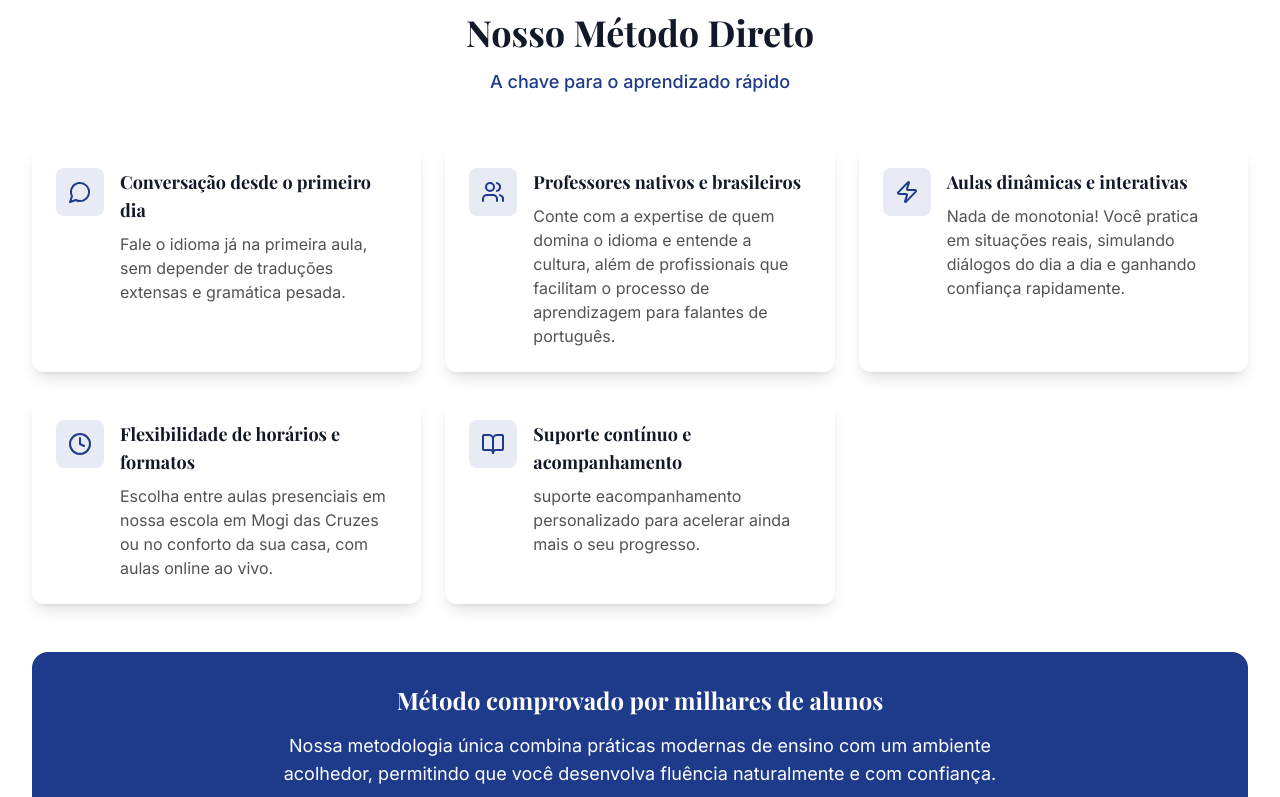
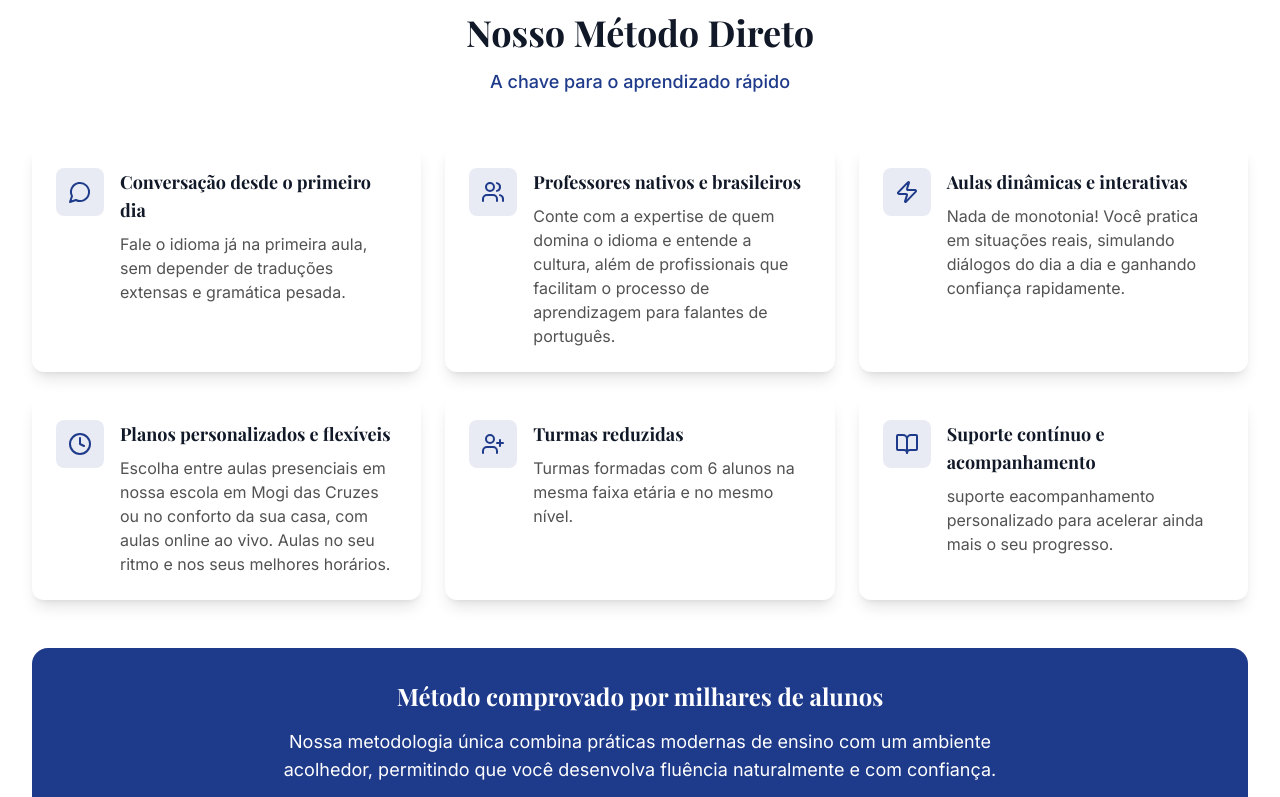
Before and after one commit to Tomcrconsultor/site-london, a React (Vite) app: page / in a window 1280 px wide. Shown: the part 3114-3911 px from the top of the page. Built offline with nearby package versions, Linux system fonts and the light colour scheme; no server answers.

Commit message:
Ajustes solicitados pelo cliente: Atualizando estatísticas, bandeiras e adicionando item sobre turmas reduzidas

```diff
--- a/src/components/Differentials.tsx
+++ b/src/components/Differentials.tsx
@@ -1,5 +1,5 @@
 import { motion } from "framer-motion";
-import { MessageCircle, Users, Zap, Clock, BookOpen } from "lucide-react";
+import { MessageCircle, Users, Zap, Clock, BookOpen, UserPlus } from "lucide-react";
 
 const differentials = [
   {
@@ -19,8 +19,13 @@ const differentials = [
   },
   {
     icon: Clock,
-    title: "Flexibilidade de horários e formatos",
-    description: "Escolha entre aulas presenciais em nossa escola em Mogi das Cruzes ou no conforto da sua casa, com aulas online ao vivo."
+    title: "Planos personalizados e flexíveis",
+    description: "Escolha entre aulas presenciais em nossa escola em Mogi das Cruzes ou no conforto da sua casa, com aulas online ao vivo. Aulas no seu ritmo e nos seus melhores horários."
+  },
+  {
+    icon: UserPlus,
+    title: "Turmas reduzidas",
+    description: "Turmas formadas com 6 alunos na mesma faixa etária e no mesmo nível."
   },
   {
     icon: BookOpen,
--- a/src/components/Languages.tsx
+++ b/src/components/Languages.tsx
@@ -13,7 +13,7 @@ const languages = [
   {
     name: "Inglês",
     nativeName: "English",
-    flag: "https://flagcdn.com/w320/us.png",
+    flag: "https://flagcdn.com/w320/gb.png",
     description: "O idioma universal para negócios, turismo e entretenimento."
   },
   {
@@ -43,7 +43,7 @@ const languages = [
   {
     name: "Árabe",
     nativeName: "العربية",
-    flag: "https://flagcdn.com/w320/sa.png",
+    flag: "https://flagcdn.com/w320/ps.png",
     description: "Explore uma das línguas mais antigas e ricas culturalmente, essencial para negócios no Oriente Médio."
   },
   {
--- a/src/components/MethodSection.tsx
+++ b/src/components/MethodSection.tsx
@@ -1,5 +1,5 @@
 import { Button } from "@/components/ui/button";
-import { MessageCircle, Users, Zap, Clock, BookOpen } from "lucide-react";
+import { MessageCircle, Users, Zap, Clock, BookOpen, UserPlus } from "lucide-react";
 import { motion } from "framer-motion";
 
 const WHATSAPP_NUMBER = "5511984291000";
@@ -28,8 +28,13 @@ const benefits = [
   },
   {
     icon: Clock,
-    title: "Flexibilidade de horários e formatos",
-    description: "Escolha entre aulas presenciais em nossa escola em Mogi das Cruzes ou no conforto da sua casa, com aulas online ao vivo."
+    title: "Planos personalizados e flexíveis",
+    description: "Escolha entre aulas presenciais em nossa escola em Mogi das Cruzes ou no conforto da sua casa, com aulas online ao vivo. Aulas no seu ritmo e nos seus melhores horários."
+  },
+  {
+    icon: UserPlus,
+    title: "Turmas reduzidas",
+    description: "Turmas formadas com 6 alunos na mesma faixa etária e no mesmo nível."
   },
   {
     icon: BookOpen,
--- a/src/components/Statistics.tsx
+++ b/src/components/Statistics.tsx
@@ -9,7 +9,7 @@ const Statistics = () => {
 
   const stats = [
     { number: 2450, label: "Alunos Fluentes" },
-    { number: 276000, label: "Aulas Concluídas" },
+    { number: 216000, label: "Aulas Concluídas" },
     { number: 7, label: "Idiomas Oferecidos" },
     { number: 18, label: "Anos de Experiência" },
   ];
```
